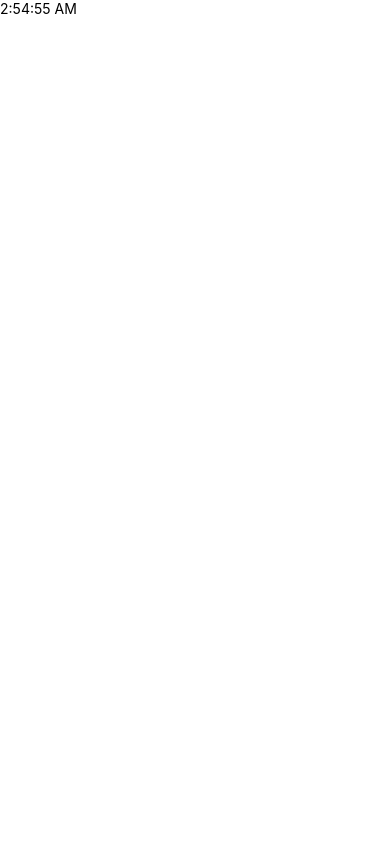
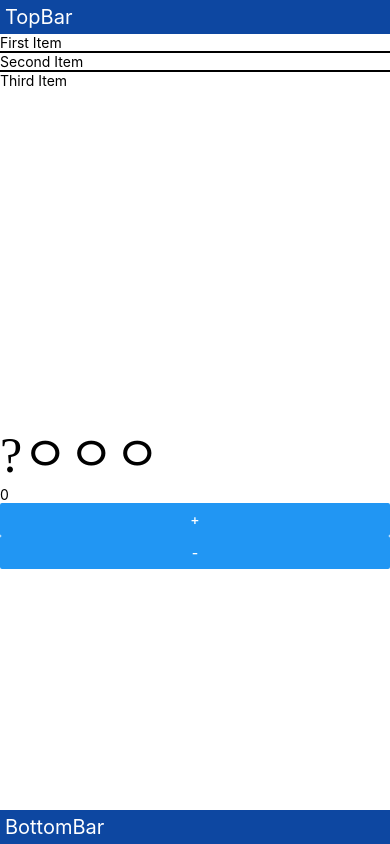
Before and after one commit to Jangk/ReactNative, a React Native app in the folder TestPrj/: screen / in a window 390 px wide. Built offline with nearby package versions, Linux system fonts and the light colour scheme.

Commit message:
리액트훅2

```diff
--- a/TestPrj/App.tsx
+++ b/TestPrj/App.tsx
@@ -12,7 +12,8 @@ import RecycleContent from './src/screens/RecycleContent'
 import MyReactHook from './src/screens/ReactHook';
 import CustomReactHook, { useClock } from './src/screens/CustomReactHook'
 import * as M from './src/data'
-
+import { create } from 'react-test-renderer';
+import testContext from './src/Context/testContext'
 
 
 // 변수
@@ -35,20 +36,27 @@ const styles = StyleSheet.create({
 // 함수
 export default function App() {
   console.log('App Called')
-  const time = useClock()
-
+  //const time = useClock()
   return (
     <>
-      <SafeAreaView style={styles.SafeAreaView}>
-        <Text>{time.toLocaleTimeString()}</Text>
-      </SafeAreaView>
+      <TopBar />
+      <Content />
+      <testContext.Provider value='aa'>
+        <RecycleContent iconName='commet' iconSize={50} />
+        <SafeAreaView style={styles.SafeAreaView}>
+          <MyReactHook />
+        </SafeAreaView>
+      </testContext.Provider>
+      <BottomBar />
     </>
   )
 }
 
+{/* <Text>{time.toLocaleTimeString()}</Text> */ }
 
 // 주석
 /*
+타이머
 <TopBar />
 <Content />
 <RecycleContent iconName='commet' iconSize={30} viewStyle={styles.MyView}></RecycleContent>
@@ -56,6 +64,4 @@ export default function App() {
 <Button title={'click'} onPress={() => setCount(count + 1)} />
 <BottomBar />
 
-
-
 */
--- /dev/null
+++ b/TestPrj/src/Context/testContext.tsx
@@ -0,0 +1,5 @@
+import { createContext } from 'react'
+
+
+export const testContext = createContext('null')
+export default testContext
--- a/TestPrj/src/screens/ReactHook.tsx
+++ b/TestPrj/src/screens/ReactHook.tsx
@@ -1,6 +1,7 @@
-import React from 'react'
-import { FC, useState, useEffect, useMemo, useReducer } from 'react'
+import React, { useCallback } from 'react'
+import { FC, useState, useEffect, useContext, useMemo, useReducer } from 'react'
 import { SafeAreaView, Text, Button, StyleSheet } from 'react-native'
+import testContext from '../Context/testContext'
 
 
 
@@ -17,7 +18,6 @@ export enum eReactHook {
 }
 
 export type myReactData = {
-    reactHookVal: eReactHook
 }
 
 const myTime = new Date
@@ -26,13 +26,31 @@ const styles = StyleSheet.create({
     font: { fontFamily: 'DancingScript-Bold', fontWeight: '400', fontSize: 50 }
 })
 
+const SetNumber = (n: number) => {
+    n++
+}
 
-export const MyReactHookFC: FC<myReactData> = (value) => {
+
+export const MyReactHookFC: FC<myReactData> = () => {
+    const [count, SetCount] = useState(0)
+    const data = useContext(testContext)
+    console.log(data, 'useContext')
+
+    const IncreaseCounter = () => {
+        console.log(count)
+        SetCount(count + 1)
+    }
+    const DecreaseCounter = () => {
+        console.log(count)
+        SetCount(count - 1)
+    }
+    const func1 = useCallback(() => IncreaseCounter, [count])
+    const func2 = useCallback(() => DecreaseCounter, [count])
     return (
         <>
-            <Button title={'Increase'} onPress={() => { }} />
-            <Button title={'Decrease'} onPress={() => { }} />
-            <Text style={styles.font}>{myTime.toLocaleTimeString()}</Text>
+            <Text>{count}</Text>
+            <Button title={'+'} onPress={func1()} />
+            <Button title={'-'} onPress={func2()} />
         </>
     )
 }
--- a/TestPrj/src/screens/RecycleContent.tsx
+++ b/TestPrj/src/screens/RecycleContent.tsx
@@ -1,5 +1,5 @@
 import React from 'react';
-import { FC, ReactNode, ComponentProps, } from 'react'
+import { FC, ReactNode, ComponentProps, useMemo } from 'react'
 import { Text, View, StyleProp, ViewStyle, ImageStyle, TouchableOpacity } from 'react-native';
 import { MD2Colors } from 'react-native-paper';
 import Icon from 'react-native-vector-icons/MaterialCommunityIcons'
@@ -15,12 +15,11 @@ export type myDataProp = myStyleProp & {
     iconSize: number
 }
 
-
 export const MyIcon: FC<myDataProp> = ({ iconName, iconSize, ...prop }) => {
     return (
         <View {...prop}>
             <TouchableOpacity>
-                <Icon name={iconName} size={iconSize}><Text>ddd</Text></Icon>
+                <Icon name={iconName} size={iconSize}><Text>ㅇㅇㅇ</Text></Icon>
             </TouchableOpacity>
         </View>
     )
```
Also changed, not shown: 1 other file (tests, documents, lock files or other folders).
